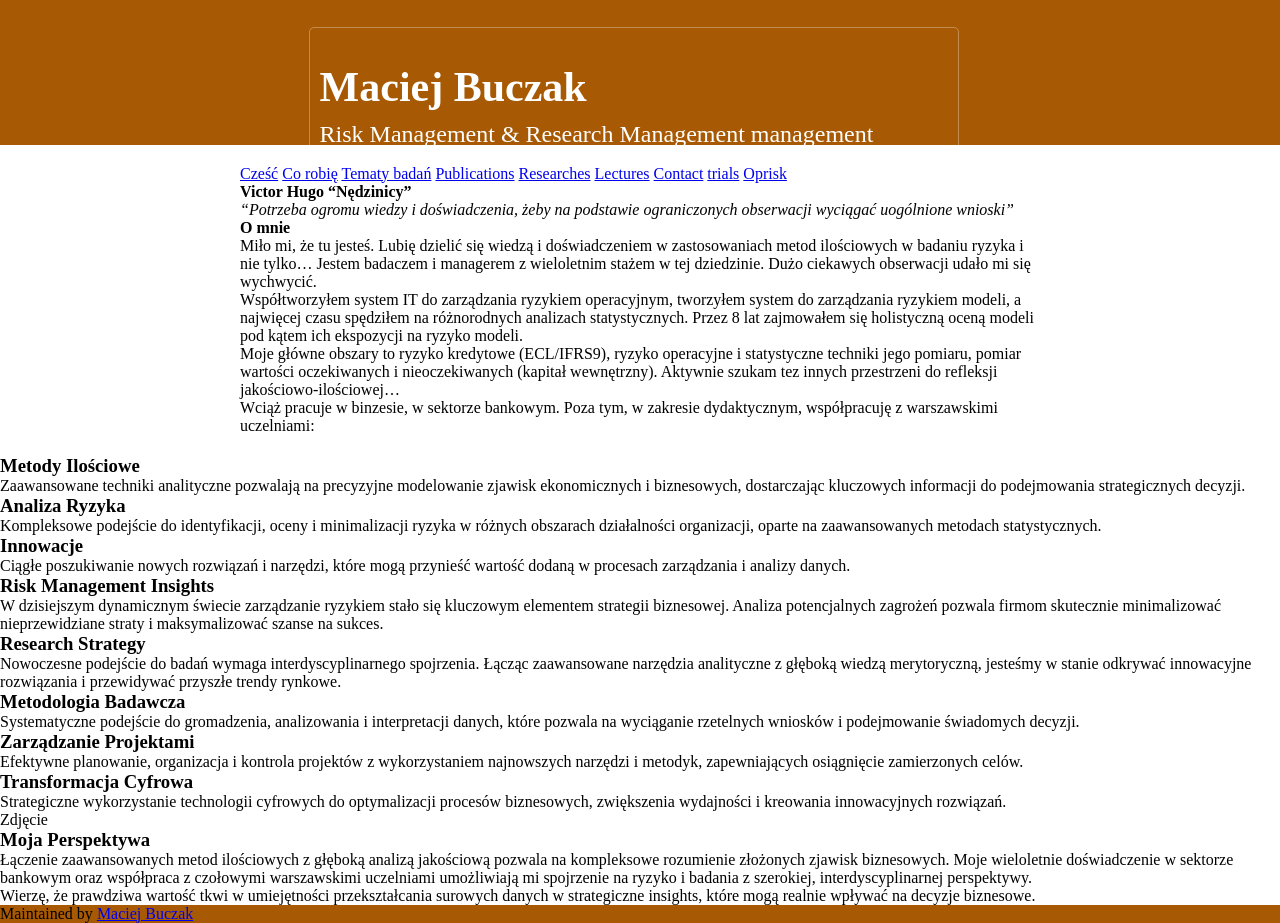
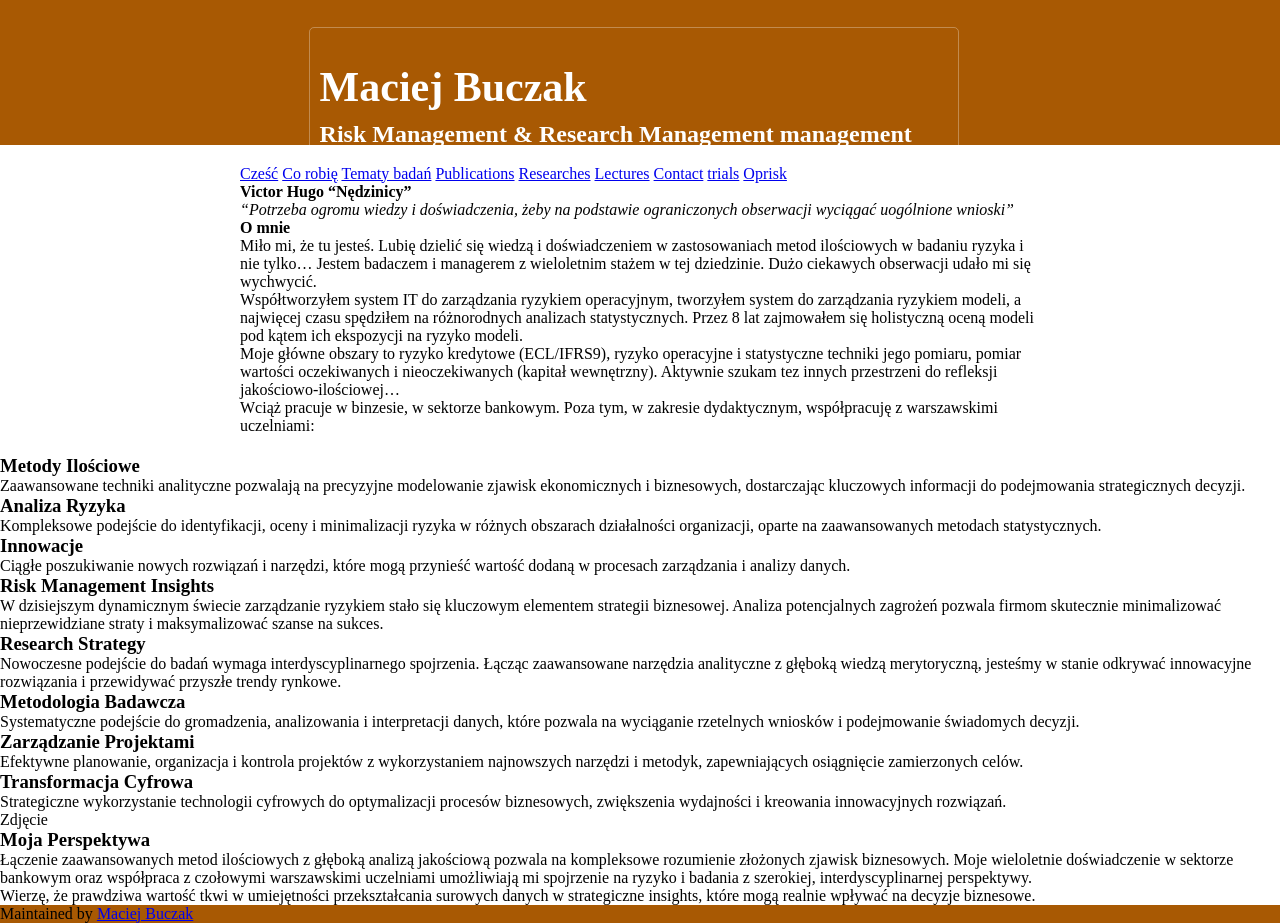
Before and after one commit to MaciejBuczak/risk-research, a Jekyll site: the page built from index.md, in a window 1280 px wide. Built offline with Jekyll 4.4.1, drawn with Linux system fonts in a browser that asks for light colours.

Commit message:
Update default.html

```diff
--- a/_layouts/default.html
+++ b/_layouts/default.html
@@ -87,9 +87,7 @@
   position: relative;
   left: 0px;
   color: white;
-  text-shadow: none !important;
-  position: relative;
-  z-index: 10;
+
 }
 
 .title-square-container #tagline {
@@ -100,11 +98,7 @@
   position: relative;
   left: 0px;
   color: white;
-  text-shadow: none !important;
-  position: relative;
-  z-index: 10;
-  font-weight: normal !important;
-  text-decoration: none !important;
+
 }
 
 
```
